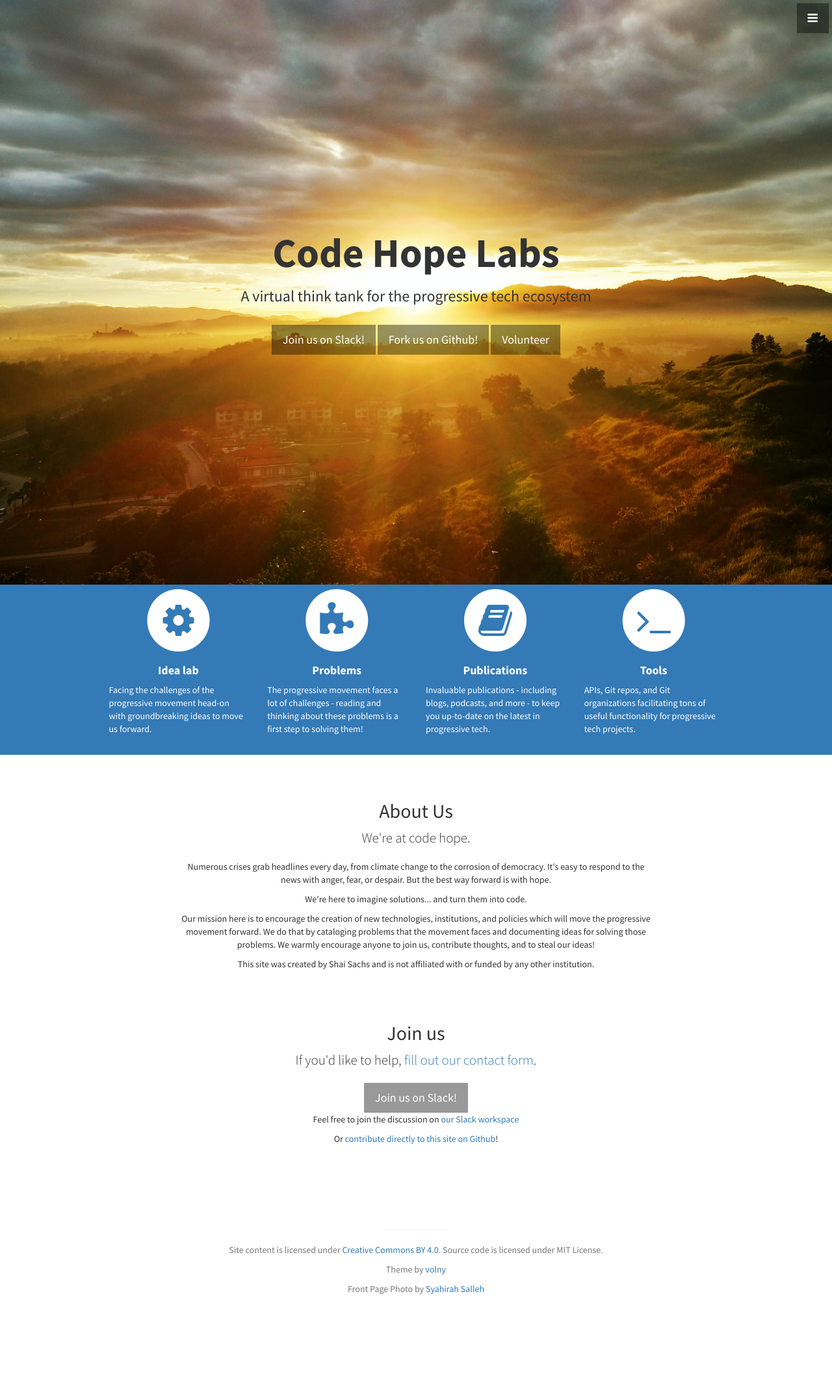
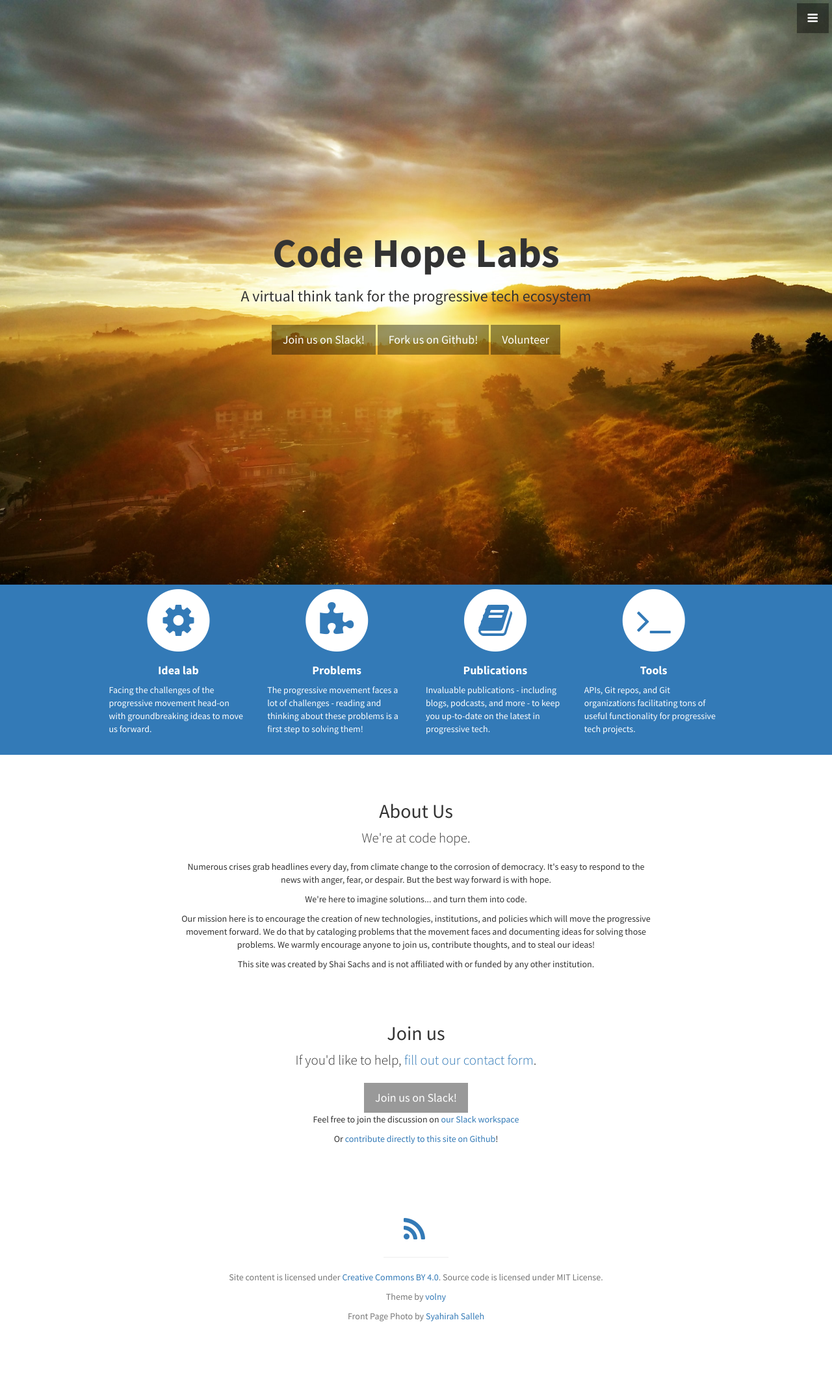
Before and after one commit to codehopelabs/codehopelabs.github.io, a Jekyll site: the page built from index.html, in a window 1280 px wide. Shown: the whole page at 65% size. Built offline with Jekyll 4.4.1, drawn with Linux system fonts in a browser that asks for light colours; before the commit the page ends 2104 px from its top, so only the background shows below that.

Commit message:
add rss link
Signed-off-by: Shai Sachs <shaisachs@gmail.com>

```diff
--- a/_includes/footer.html
+++ b/_includes/footer.html
@@ -35,6 +35,9 @@
             <a href="https://www.linkedin.com/in/{{ site.linkedin_username }}" title="LinkedIn"><i class="fa fa-linkedin fa-fw fa-3x"></i></a>
           </li>
           {% endif %}
+          <li>
+            <a href="https://codehopelabs.com/feed.xml" title="RSS feed"><i class="fa fa-rss fa-fw fa-3x"></i></a>
+          </li>
         </ul>
         <hr class="small">
         <p class="text-muted">Site content is licensed under <a href="https://creativecommons.org/licenses/by/4.0/">Creative Commons BY 4.0</a>. Source code is licensed under MIT License.</p>
```
